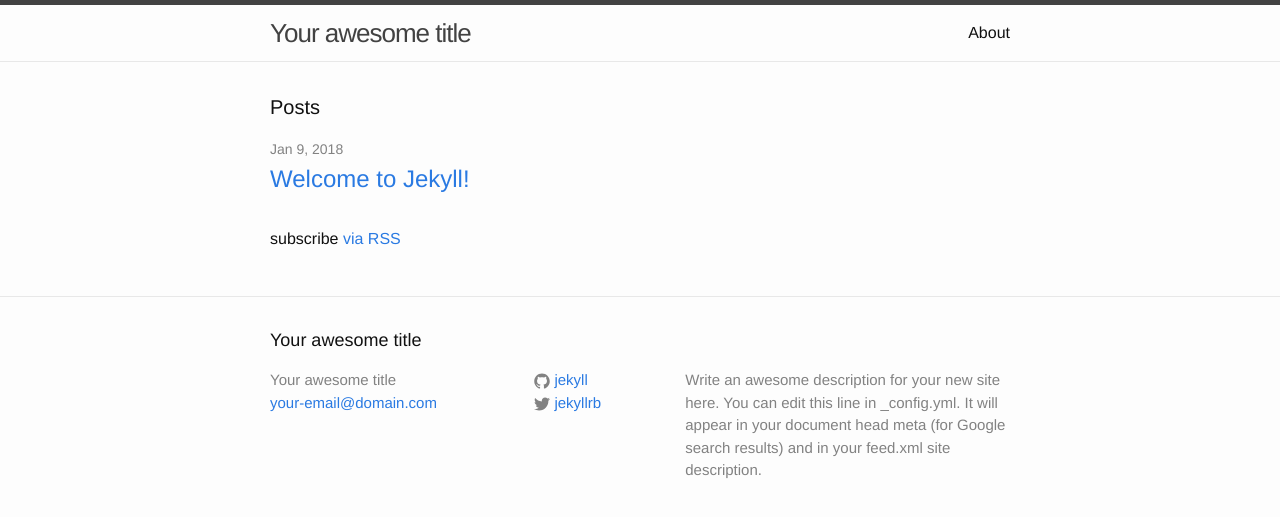
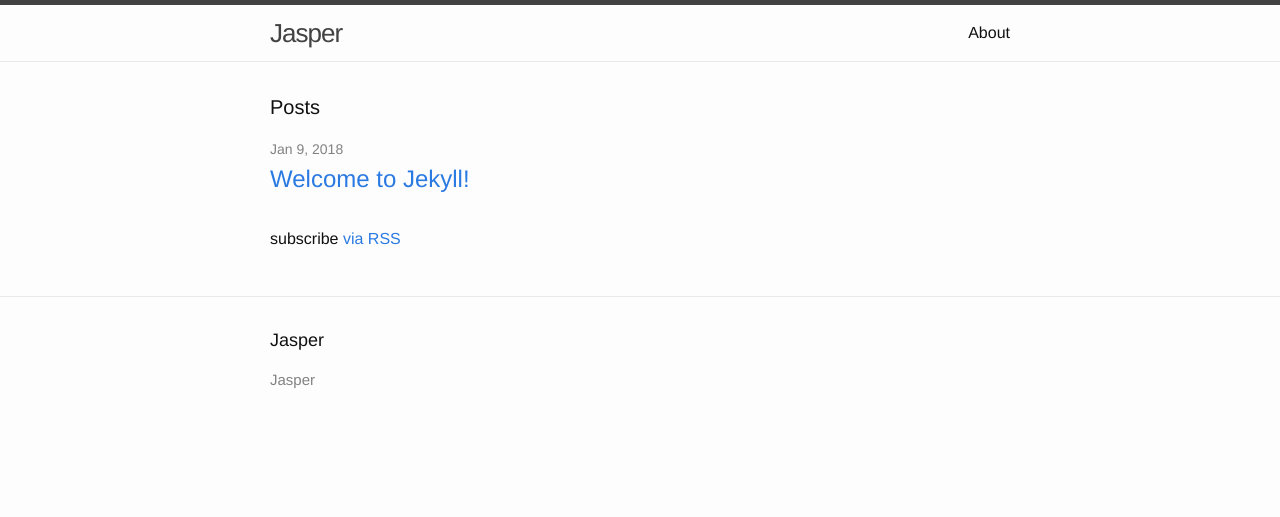
Before and after one commit to justinav/theme-jasper, a Jekyll site: the page built from index.html, in a window 1280 px wide. Shown: the top 517 px of the page. Built offline with Jekyll 4.4.1, drawn with Linux system fonts in a browser that asks for light colours.

Commit message:
Updated Config

```diff
--- a/_config.yml
+++ b/_config.yml
@@ -1,5 +1,5 @@
 ---
-title: Your awesome title
+title: Jasper
 timezone: UTC
 collections:
   posts:
@@ -8,14 +8,16 @@
   uploads:
     title: Uploads
     output: true
-email: your-email@domain.com
-description: 'Write an awesome description for your new site here. You can edit this
-  line in _config.yml. It will appear in your document head meta (for Google search
-  results) and in your feed.xml site description.
-
-'
-baseurl: ''
-url: http://yourdomain.com
-twitter_username: jekyllrb
-github_username: jekyll
-markdown: kramdown
+defaults:
+- scope:
+    path: ''
+    type: posts
+  values:
+    layout: post
+    permalink: "/posts/:title/"
+- scope:
+    path: ''
+    type: pages
+  values:
+    layout: page
+permalink: pretty
```
